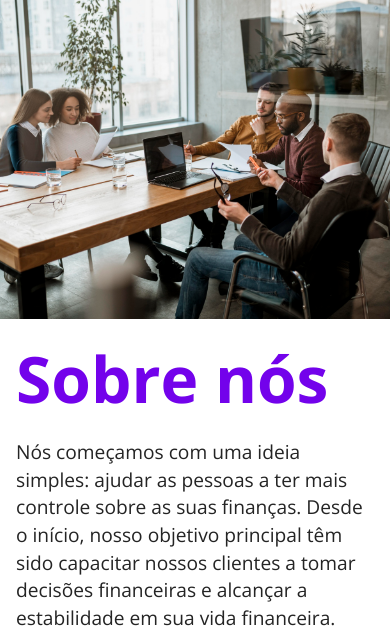
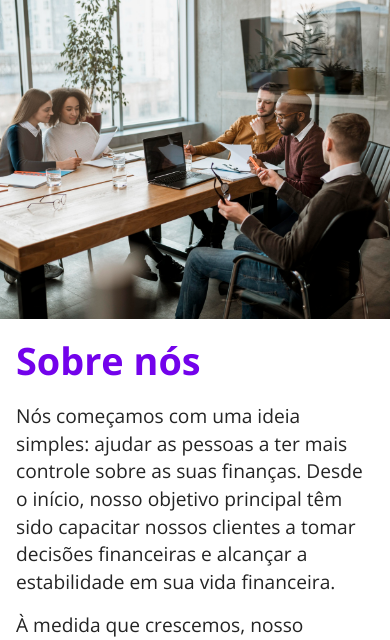
Before and after one commit to senacuser/Projeto-Integrador, a Flask app: page /sobre in a window 390 px wide. Shown: the part 91-731 px from the top of the page. Run offline with Flask 3, Linux system fonts and the light colour scheme.

Commit message:
Pequenas alterações

```diff
--- a/static/sobre.css
+++ b/static/sobre.css
@@ -40,7 +40,7 @@
     transform: translateY(500px);
     transition: transform 1s ease;
     .about-title {
-      font-size: 5rem;
+      font-size: calc(2rem + 1.5vw);
       color: #7302eb;
       margin-bottom: 2rem;
       word-wrap: break-word;
@@ -89,9 +89,6 @@
 
   .inner-container {
     padding: 2rem 4rem;
-    .about-title {
-      font-size: 4rem !important;
-    }
   }
 }
 
--- a/static/stylesolucoes.css
+++ b/static/stylesolucoes.css
@@ -37,7 +37,7 @@
 }
 
 .our-solutions-section-banner .our-solutions-main-title {
-    font-size: calc(2rem + 2vw);
+    font-size: calc(2rem + 1.5vw);
     /* color: #7302eb; */
     color: hsl(0, 0%, 96%);
     word-wrap: break-word;
```
